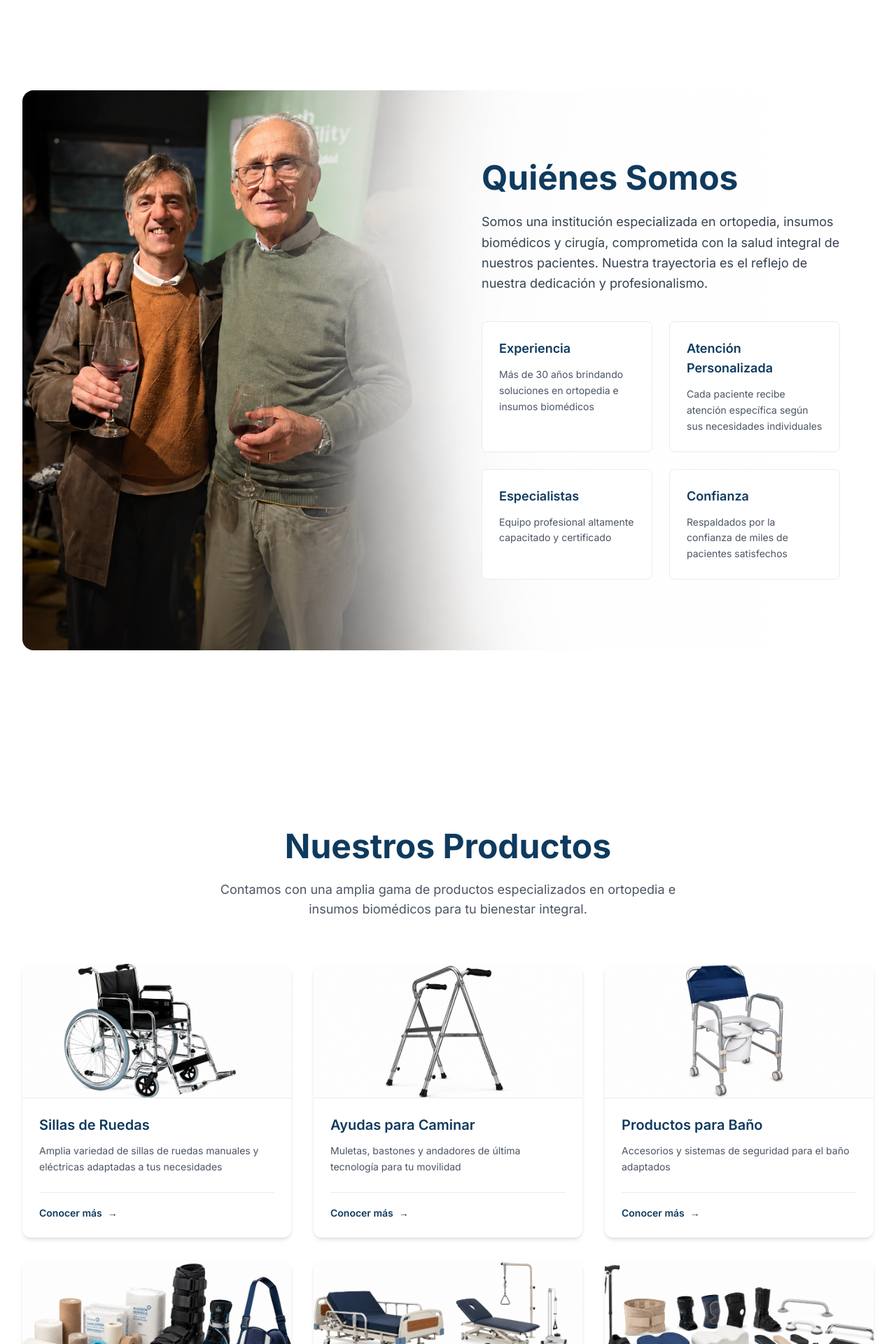
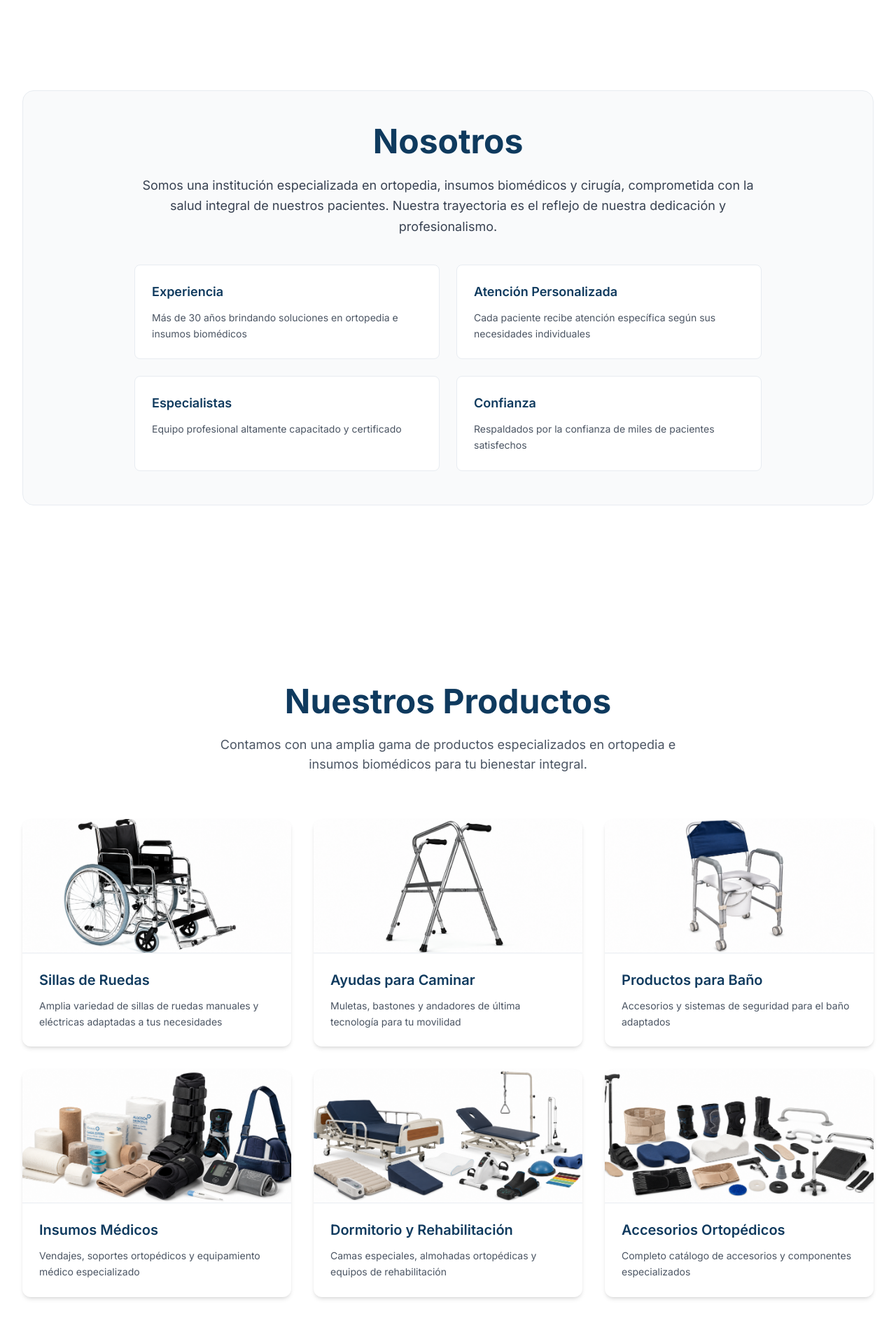
Before and after one commit to sebazarazua/theocuervo, a React (Vite) app: page / in a window 1280 px wide. Shown: the part 900-2820 px from the top of the page at 70% size. Built offline with nearby package versions, Linux system fonts and the light colour scheme.

Commit message:
quitamos conocer mas

```diff
--- a/src/components/sections/Nosotros.jsx
+++ b/src/components/sections/Nosotros.jsx
@@ -21,28 +21,15 @@ export default function Nosotros() {
   return (
     <section id="nosotros" className="py-20 lg:py-32 bg-white">
       <div className="max-w-7xl mx-auto px-4 lg:px-8">
-        {/* Contenedor con imagen de fondo */}
-        <div
-          className="relative rounded-2xl overflow-hidden min-h-[700px] lg:min-h-[800px] flex items-center"
-          style={{
-            backgroundImage: 'url(/images/nosotros.png)',
-            backgroundSize: 'cover',
-            backgroundPosition: 'left center',
-          }}
-        >
-          {/* Overlay para mejor legibilidad del contenido derecho */}
-          <div className="absolute inset-0 bg-gradient-to-r from-transparent via-white/5 to-white"></div>
-
-          {/* Contenido encima del fondo - Lado derecho */}
-          <div className="relative z-10 w-full lg:w-1/2 lg:ml-auto px-6 lg:px-12 py-12">
-            <h2 className="text-4xl lg:text-5xl font-bold text-medical-dark mb-6 animate-fade-in-up">
-              Quiénes Somos
+        <div className="rounded-2xl bg-gray-50 border border-medical-gray p-6 lg:p-12">
+          <div className="w-full max-w-4xl mx-auto">
+            <h2 className="text-4xl lg:text-5xl font-bold text-medical-dark mb-6 animate-fade-in-up text-center">
+              Nosotros
             </h2>
-            <p className="text-lg text-gray-700 mb-10 leading-relaxed animate-fade-in-up">
+            <p className="text-lg text-gray-700 mb-10 leading-relaxed animate-fade-in-up text-center">
               Somos una institución especializada en ortopedia, insumos biomédicos y cirugía, comprometida con la salud integral de nuestros pacientes. Nuestra trayectoria es el reflejo de nuestra dedicación y profesionalismo.
             </p>
 
-            {/* Features Grid */}
             <div className="grid grid-cols-1 md:grid-cols-2 gap-6 animate-fade-in-up">
               {features.map((feature, idx) => (
                 <div
--- a/src/components/sections/Productos.jsx
+++ b/src/components/sections/Productos.jsx
@@ -109,13 +109,7 @@ export default function Productos() {
                   </p>
                 </div>
 
-                {/* Link o Action */}
-                <div className="mt-6 pt-4 border-t border-medical-gray">
-                  <button className="text-medical-dark font-semibold text-sm hover:text-medical-accent transition-colors duration-300 inline-flex items-center gap-2">
-                    Conocer más
-                    <span>→</span>
-                  </button>
-                </div>
+
               </div>
             </Card>
           ))}
```
